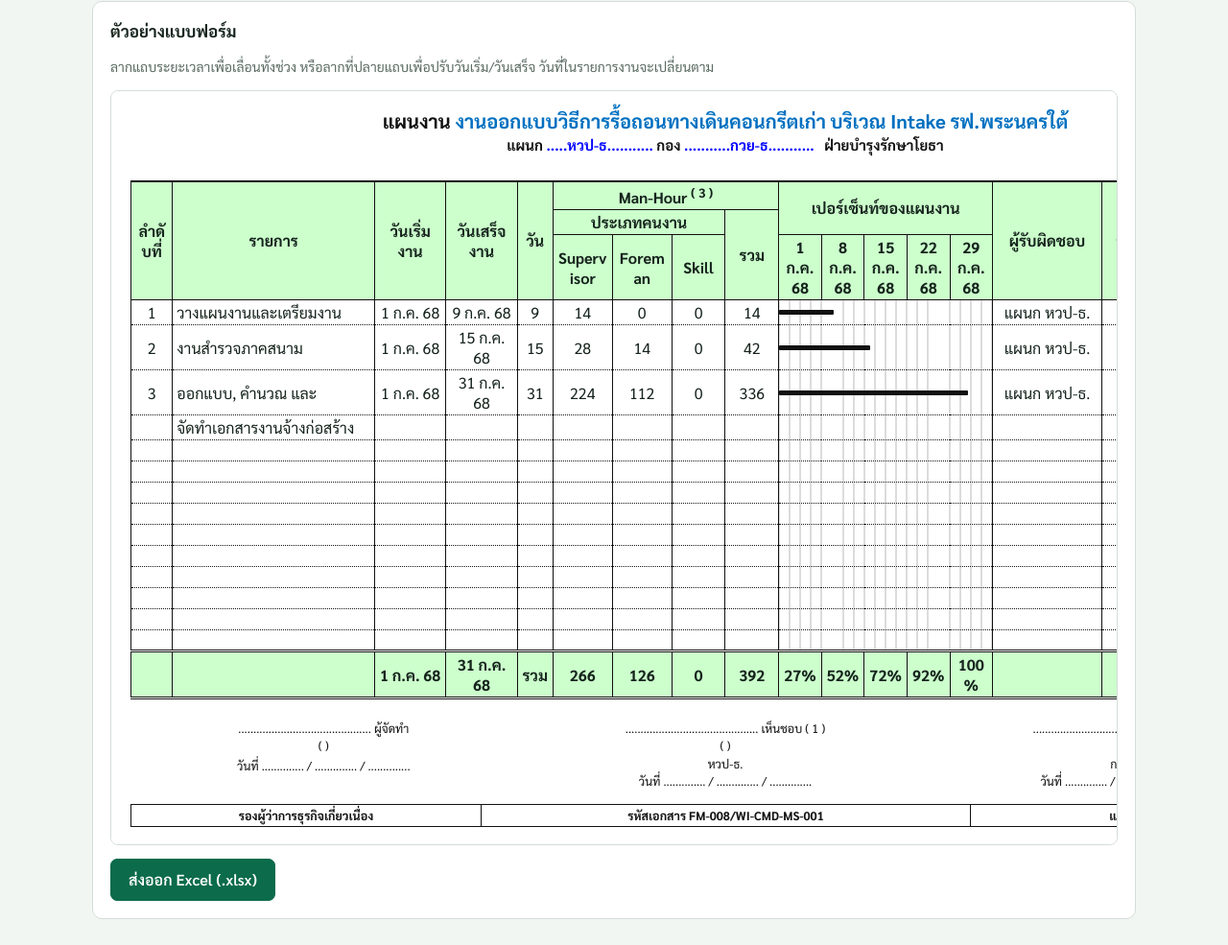
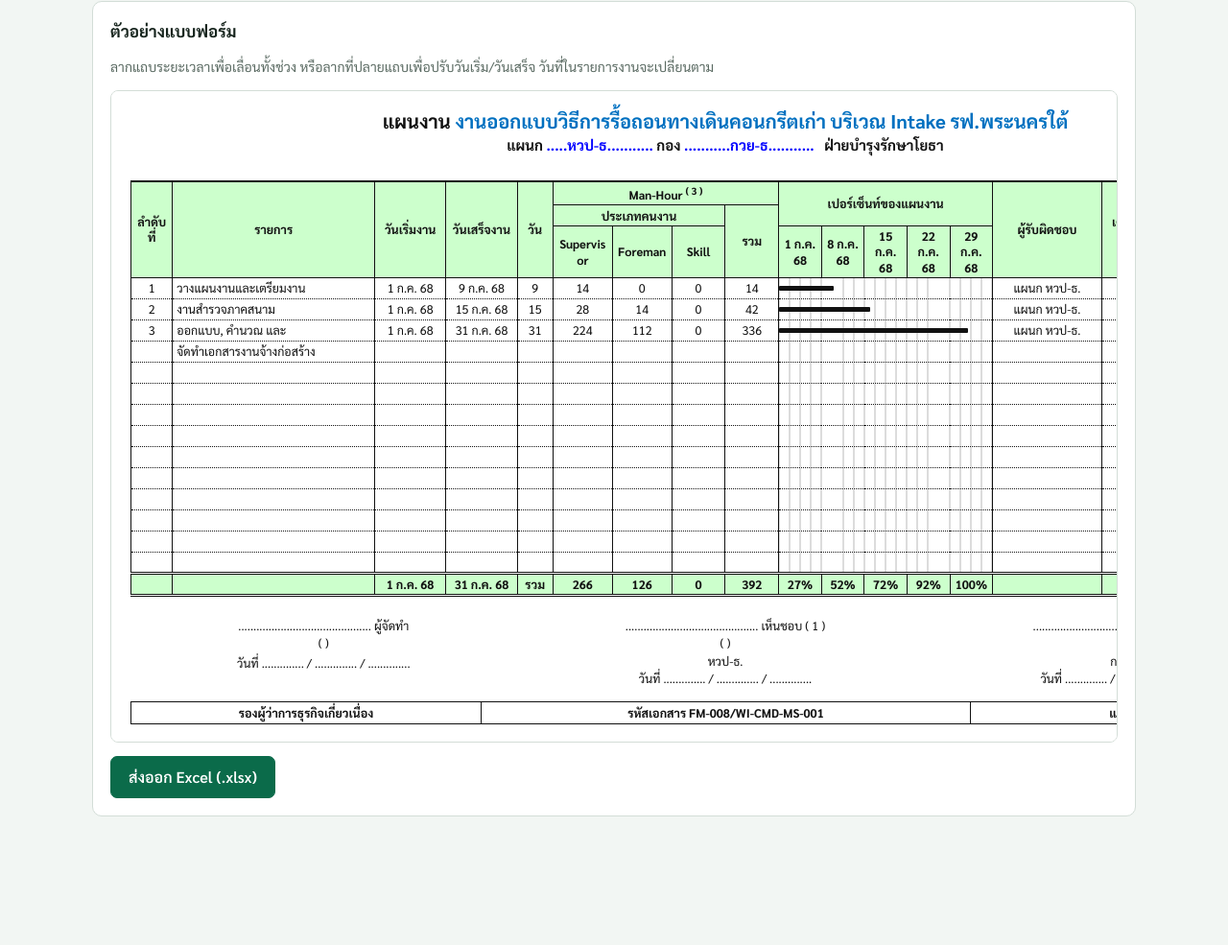
Before and after one commit to karncc/FM-008-WI-CMD-MS-001, a plain HTML site: page index.html in a window 1280 px wide. Shown: the part 2404-3389 px from the top of the page at 96% size. After the commit the page ends 3303 px from the top, so only its background shows below. Drawn offline with Linux system fonts and the light colour scheme.

Commit message:
Add files via upload

```diff
--- a/index.html
+++ b/index.html
@@ -79,7 +79,8 @@ button:disabled{opacity:.4;cursor:default}
 .paper h4{margin:2px 0 8px;text-align:center;font-size:15px;font-weight:700}
 .paper h4 span{color:#0000ff}
 .paper .right{text-align:right;font-size:12px;margin-bottom:3px;min-height:16px}
-.paper table{border-collapse:collapse;width:100%;table-layout:fixed}
+.paper table{border-collapse:collapse;width:100%;table-layout:fixed;color:var(--paper-ink);font-family:inherit;font-size:12.5px;line-height:1.3;font-weight:400}
+.paper th,.paper td,.paper sup{color:var(--paper-ink)}
 .paper th,.paper td{border:1px solid var(--paper-ink);padding:2px 4px;height:22px;overflow:hidden;text-align:center;font-variant-numeric:tabular-nums;word-break:break-word}
 .paper thead th,.paper tr.tot td{background:var(--paper-head);font-weight:700}
 .paper thead tr:first-child th{border-top-width:2px}
```
